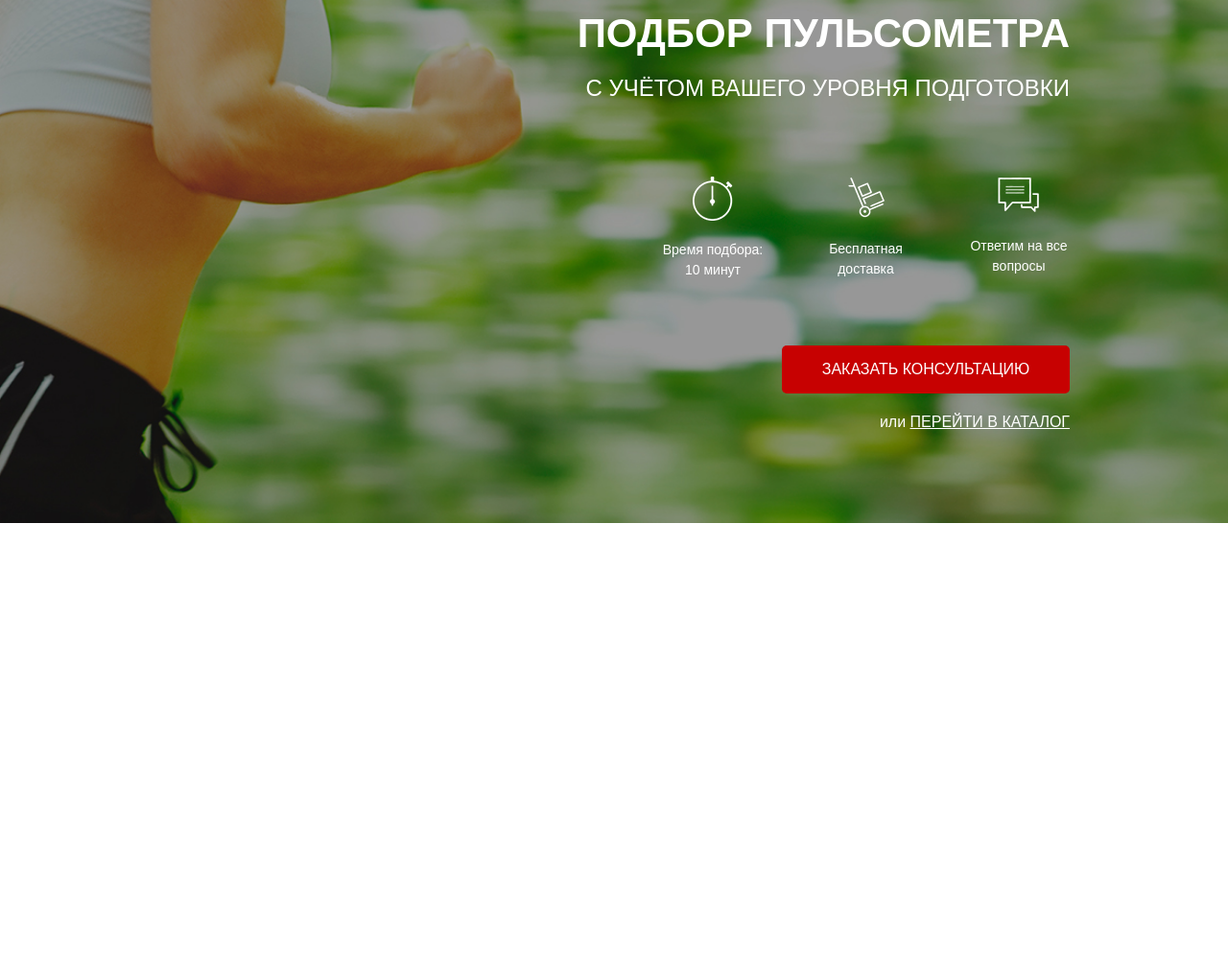
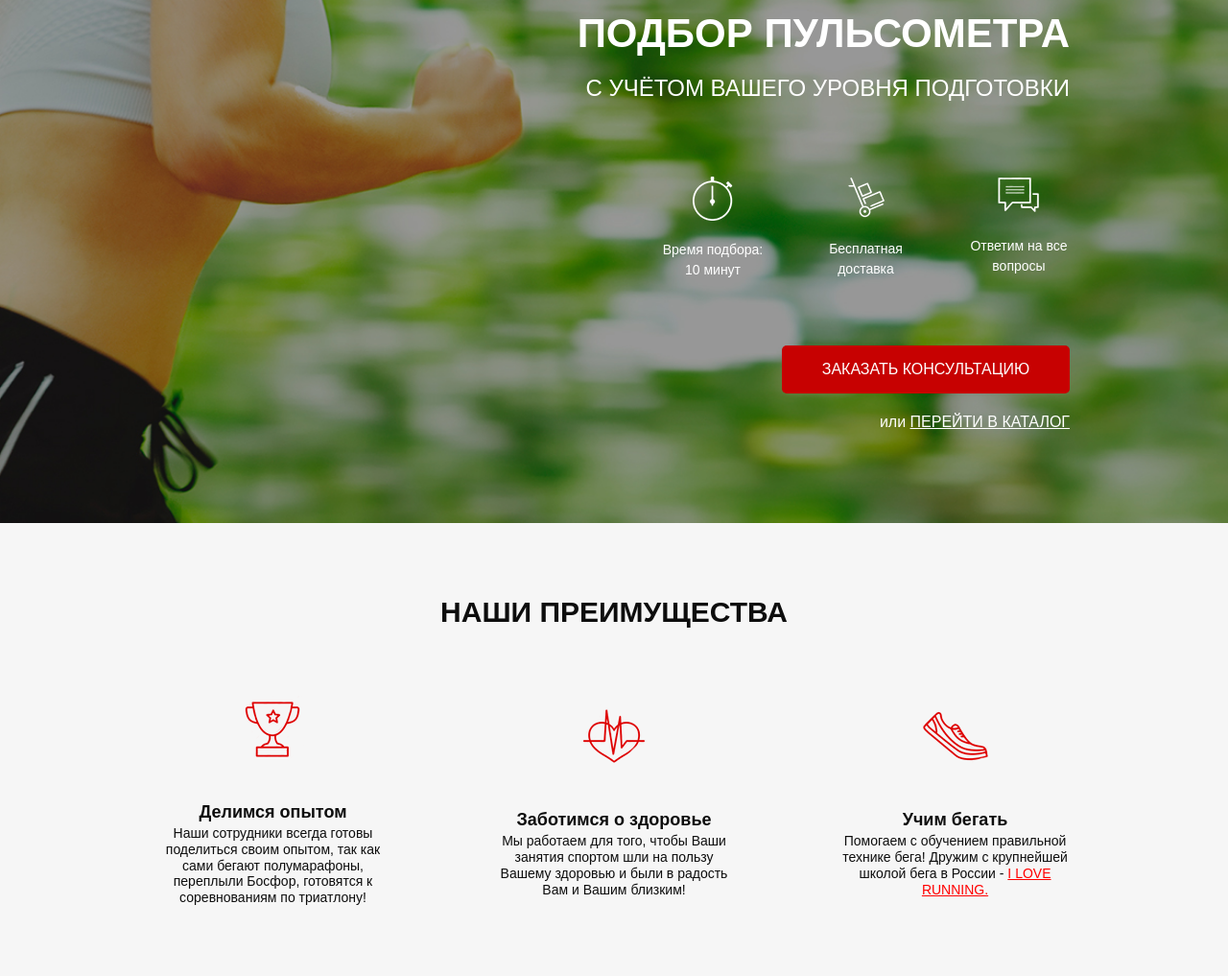
Before and after one commit to orphanster/project3, a website: page src/index.html in a window 1280 px wide. Shown: the part 165-1182 px from the top of the page at 96% size. Before the commit the page ends 800 px from the top, so only its background shows below. Drawn offline with Linux system fonts and the light colour scheme.

Commit message:
advantages added

```diff
--- a/src/index.html
+++ b/src/index.html
@@ -52,5 +52,29 @@
             </div>
         </div>
     </div>
+    <div class="advantages">
+        <div class="container">
+            <h2 class="advantages__header">НАШИ ПРЕИМУЩЕСТВА</h2>
+            <div class="advantages__wrapper">
+                <div class="advantages__item">
+                    <img src="icons/cup.png" alt="cup">
+                    <div class="advantages__item__header">Делимся опытом</div>
+                    <div class="advantages__item__descr">Наши сотрудники всегда готовы поделиться своим опытом,
+                        так как сами бегают полумарафоны, переплыли Босфор, готовятся к соревнованиям по триатлону!</div>
+                </div>
+                <div class="advantages__item">
+                    <img src="icons/heart.png" alt="heart">
+                    <div class="advantages__item__header">Заботимся о здоровье</div>
+                    <div class="advantages__item__descr">Мы работаем для того,
+                        чтобы Ваши занятия спортом шли на пользу Вашему здоровью и были в радость Вам и Вашим близким!</div>
+                </div>
+                <div class="advantages__item">
+                    <img src="icons/shoes.png" alt="shoes">
+                    <div class="advantages__item__header">Учим бегать</div>
+                    <div class="advantages__item__descr">Помогаем с обучением правильной технике бега! Дружим с крупнейшей школой бега в России - <a href="#">I LOVE RUNNING.</a> </div>
+                </div>
+            </div>
+        </div>
+    </div>
 </body>
 </html>
--- /dev/null
+++ b/src/sass/blocks/_advantages.scss
@@ -0,0 +1,42 @@
+.advantages {
+    min-height: 472px;
+    background-color: #f6f6f6;
+    padding-top: 70px;
+    &__header {
+        font-size: 30px;
+        font-weight: 700;
+        color: #0d0d0d;
+        text-align: center;
+    }
+    &__wrapper {
+        margin-top: 65px;
+        display: flex;
+        justify-content: space-between;
+
+    }
+    &__item {
+        display: flex;
+        flex-direction: column;
+        justify-content: center;
+        align-items: center;
+        &__header {
+            font-size: 18px;
+            font-weight: 700;
+            color: #0d0d0d;
+            margin-top: 38px;
+        }
+        &__descr {
+            font-size: 14px;
+            line-height: 1.2;
+            font-weight: 300;
+            color: #0d0d0d;
+            text-align: center;
+            width: 239px;
+            a {
+                text-decoration: underline;
+                color: #ff0000;
+            }
+        }
+
+    }
+}
--- a/src/sass/style.scss
+++ b/src/sass/style.scss
@@ -13,3 +13,4 @@
 @import 'blocks/promo';
 @import 'blocks/header';
 @import 'blocks/button';
+@import 'blocks/advantages'
```
Also changed, not shown: src/css/style.min.css, src/icons/cup.png (added), src/icons/heart.png (added), src/icons/shoes.png (added), 1 other file.
